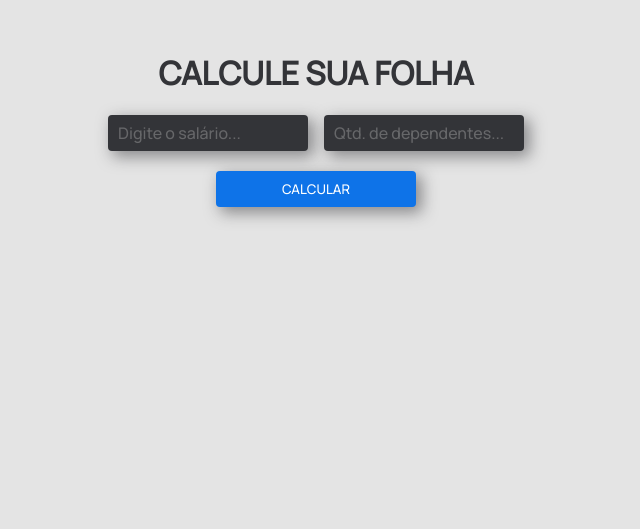
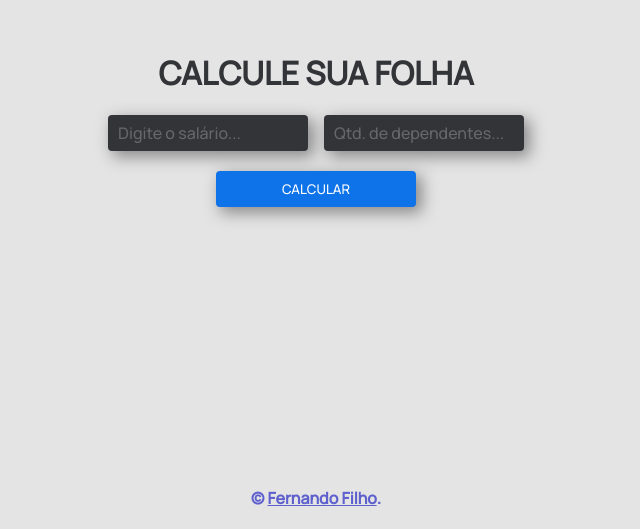
Before and after one commit to Fernando-Filho/Calculei, a Next.js app: page / in a window 1280 px wide. Shown: the part 271-800 px from the top of the page, without its empty margins (324-964 px from the left). Built offline with nearby package versions, Linux system fonts and the light colour scheme.

Commit message:
Inclusão do Footer

```diff
--- a/src/app/page.js
+++ b/src/app/page.js
@@ -4,6 +4,7 @@ import { Page } from './stylePage'
 
 import Header from "../components/Header/Index"
 import Main from "../components/Main/Index"
+import Footer from "../components/Footer/Index"
 
 import { useState } from 'react'
 
@@ -58,7 +59,7 @@ export default function Home() {
             irrf={irrf}
             openRespsota={openRespsota}>
       </Main>
-
+      <Footer/>
 
     </Page>
   )
--- /dev/null
+++ b/src/components/Footer/Index.js
@@ -0,0 +1,13 @@
+import { FooterContainer, Link } from './style'
+
+const Footer = () => {
+  return (
+    <FooterContainer>
+        <div>
+            © <Link href="https://www.github.com/Fernando-Filho" target='_BLANK'>Fernando Filho</Link>.
+        </div>
+    </FooterContainer>
+  )
+}
+
+export default Footer
--- /dev/null
+++ b/src/components/Footer/style.js
@@ -0,0 +1,20 @@
+import { styled } from "styled-components";
+
+
+export const FooterContainer = styled.footer`
+
+    display: flex;
+    text-align: center;
+    justify-content: center;
+    font-size: 16px;
+    font-weight: bold;
+    position: fixed;
+    bottom: 0;
+    width: 100%;
+    padding: 20px;
+    color: #5E60CE
+`
+
+export const Link = styled.a`
+    color: #5E60CE
+`
```
